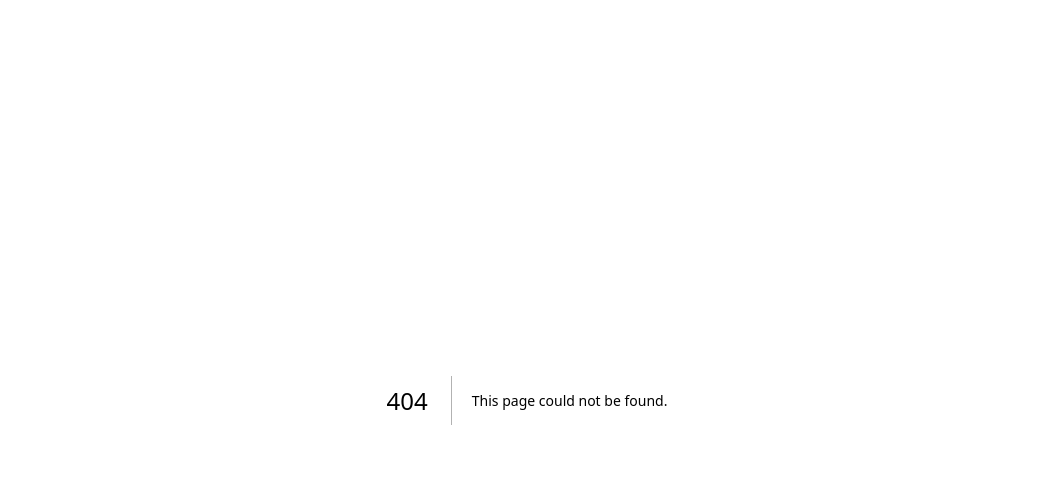
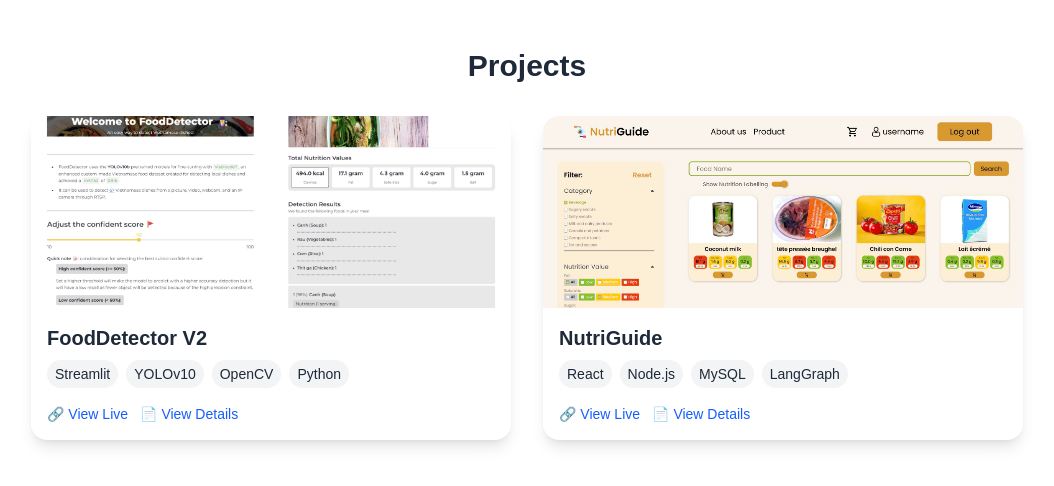
Before and after one commit to nvhnam/nguyenviethoangnam, a Next.js app: page /projects in a window 1280 px wide. Before the commit this address had no page. Shown: the top 486 px of the page, without its empty margins (113-1167 px from the left). Built offline with nearby package versions, Linux system fonts and the light colour scheme.

Commit message:
Added base Projects page

```diff
--- a/src/app/page.tsx
+++ b/src/app/page.tsx
@@ -7,6 +7,7 @@ import Home from "@/components/Home";
 import Experience from "@/components/Experience";
 import Publications from "@/components/Publications";
 import Cv from "@/components/Cv";
+import ProjectsPage from "./projects/page";
 
 const navItems = ["Home", "Experience", "Projects", "Publications", "CV"];
 
@@ -52,6 +53,7 @@ export default function PortfolioLayout() {
             >
               {active === "Home" && <Home />}
               {active === "Experience" && <Experience />}
+              {active === "Projects" && <ProjectsPage />}
               {active === "Publications" && <Publications />}
               {active === "CV" && <Cv />}
             </motion.div>
--- /dev/null
+++ b/src/app/projects/[slug]/page.tsx
@@ -0,0 +1,46 @@
+import { projects } from "@/lib/projects";
+import { notFound } from "next/navigation";
+import Image from "next/image";
+import { Metadata } from "next";
+
+export async function generateMetadata({
+  params,
+}: {
+  params: { slug: string };
+}): Promise<Metadata> {
+  const project = projects.find((p) => p.slug === params.slug);
+  return {
+    title: project?.title || "Project Not Found",
+    description: project?.shortDescription || "",
+  };
+}
+
+export default function ProjectDetail({
+  params,
+}: {
+  params: { slug: string };
+}) {
+  const project = projects.find((p) => p.slug === params.slug);
+  if (!project) return notFound();
+
+  return (
+    <div className="max-w-4xl mx-auto px-4 py-12">
+      <h1 className="text-3xl font-bold mb-6">{project.title}</h1>
+      <div className="relative w-full h-64 mb-6 rounded-xl overflow-hidden">
+        <Image
+          src={project.image}
+          alt={project.title}
+          layout="fill"
+          objectFit="cover"
+        />
+      </div>
+      <p className="text-lg mb-4">{project.shortDescription}</p>
+      <h2 className="font-semibold mt-6 mb-2">Tech Stack:</h2>
+      <ul className="list-disc list-inside">
+        {project.techStack.map((tech) => (
+          <li key={tech}>{tech}</li>
+        ))}
+      </ul>
+    </div>
+  );
+}
--- /dev/null
+++ b/src/app/projects/page.tsx
@@ -0,0 +1,34 @@
+import ProjectCard from "@/components/ProjectCard";
+
+const projects = [
+  {
+    title: "FoodDetector V2",
+    image: "/projects/FoodDetector.jpg",
+    techStack: ["Streamlit", "YOLOv10", "OpenCV", "Python"],
+    liveUrl: "https://fooddetectorv2.streamlit.app",
+    detailsUrl: "/projects/fooddetector-v2",
+  },
+  {
+    title: "NutriGuide",
+    image: "/projects/NutriGuide.jpg",
+    techStack: ["React", "Node.js", "MySQL", "LangGraph"],
+    liveUrl: "https://nutriguiding.vercel.app",
+    detailsUrl: "/projects/grocery-ai",
+  },
+];
+
+export default function ProjectsPage() {
+  return (
+    <section className="max-w-5xl mx-auto py-12 px-4">
+      <h1 className="text-3xl font-bold mb-8 text-center text-gray-800 dark:text-white">
+        Projects
+      </h1>
+
+      <div className="grid gap-8 md:grid-cols-2 sm:grid-cols-1">
+        {projects.map((project, index) => (
+          <ProjectCard key={index} {...project} />
+        ))}
+      </div>
+    </section>
+  );
+}
--- /dev/null
+++ b/src/components/ProjectCard.tsx
@@ -0,0 +1,71 @@
+"use client";
+
+import Image from "next/image";
+import Link from "next/link";
+
+type ProjectCardProps = {
+  title: string;
+  image: string;
+  techStack: string[];
+  liveUrl?: string;
+  detailsUrl: string;
+};
+
+export default function ProjectCard({
+  title,
+  image,
+  techStack,
+  liveUrl,
+  detailsUrl,
+}: ProjectCardProps) {
+  return (
+    <div className="bg-white cursor-pointer dark:bg-gray-900 rounded-2xl shadow-lg overflow-hidden flex flex-col transition hover:scale-[1.01]">
+      <div className="relative w-full h-48">
+        <Image
+          src={image}
+          alt={`${title} Cover`}
+          fill
+          className="object-cover"
+          priority
+        />
+      </div>
+
+      <div className="p-4 flex flex-col justify-between grow">
+        <h2 className="text-xl font-semibold mb-2 text-gray-800 dark:text-white">
+          {title}
+        </h2>
+
+        <div className="flex flex-wrap gap-2 mb-4">
+          {techStack.map((tech, index) => (
+            <span
+              key={index}
+              className="bg-gray-100 dark:bg-gray-700 text-sm px-2 py-1 rounded-full text-gray-800 dark:text-white"
+            >
+              {tech}
+            </span>
+          ))}
+        </div>
+
+        <div className="flex gap-3 mt-auto">
+          {liveUrl && (
+            <a
+              href={liveUrl}
+              target="_blank"
+              rel="noopener noreferrer"
+              className="text-sm font-medium text-blue-600 dark:text-blue-400 hover:underline"
+            >
+              🔗 View Live
+            </a>
+          )}
+
+          <Link
+            href={detailsUrl}
+            className="text-sm font-medium text-blue-600 dark:text-blue-400 hover:underline"
+          >
+            📄 View Details
+          </Link>
+        </div>
+      </div>
+    </div>
+  );
+}
--- /dev/null
+++ b/src/lib/projects.ts
@@ -0,0 +1,17 @@
+export const projects = [
+  {
+    slug: "food-detector-v2",
+    title: "FoodDetectorV2",
+    image: "/projects/FoodDetector.jpg",
+    techStack: ["YOLOv10", "Streamlit", "OpenCV", "Python"],
+    shortDescription:
+      "Real-time Vietnamese food detection and nutrient tracking using VietFood67 and FoodDetector.",
+  },
+  {
+    slug: "grocery-ai-agent",
+    title: "NutriGuide",
+    image: "/projects/NutriGuide.jpg",
+    techStack: ["ReactJS", "LangChain", "NodeJS", "ExpressJS", "MySQL"],
+    shortDescription: "Nutrition chatbot integrated with a grocery website.",
+  },
+];
```
Also changed, not shown: public/projects/FoodDetector.jpg (added), public/projects/NutriGuide.jpg (added).
